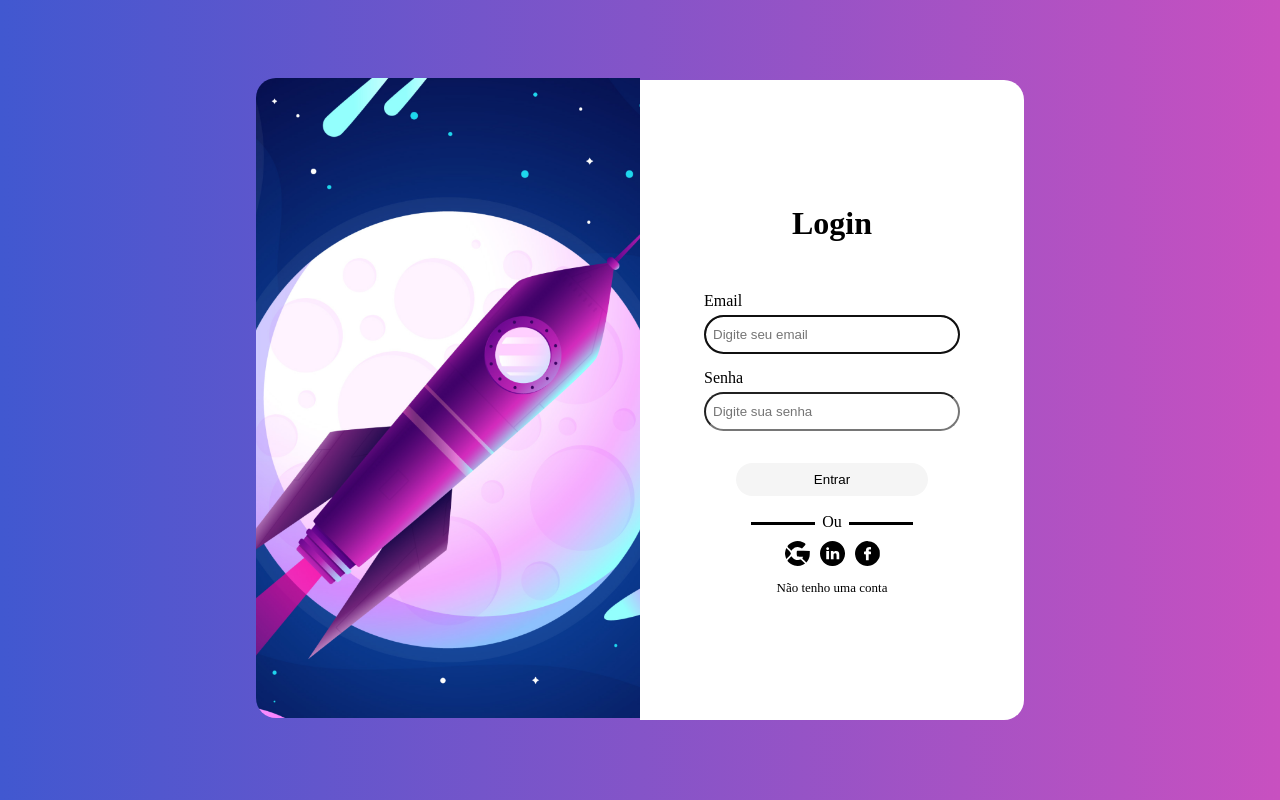
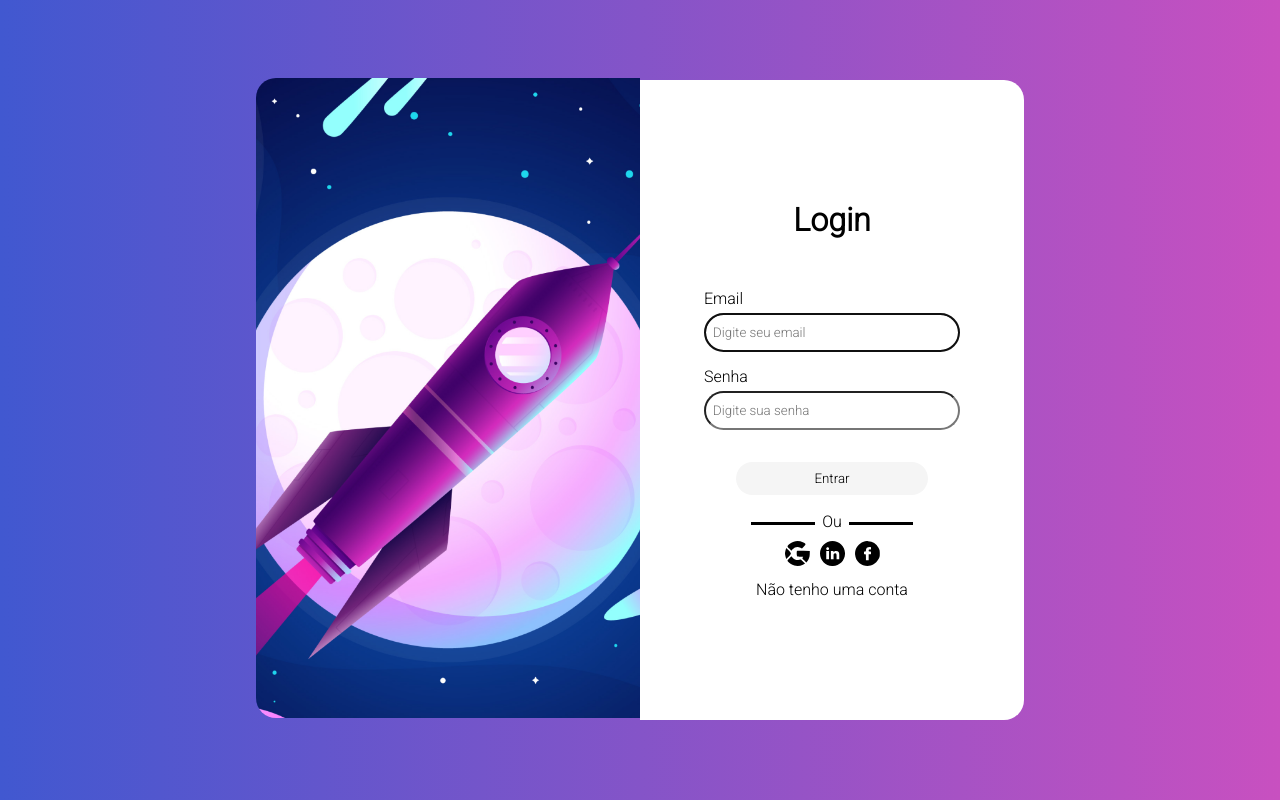
Before and after one commit to ProgrammerKelliton/SpaceForm, a plain HTML site: page index.html in a window 1280 px wide. Drawn offline with Linux system fonts and the light colour scheme.

Commit message:
Adicionando nova fonte

```diff
--- a/index.html
+++ b/index.html
@@ -9,6 +9,9 @@
     <link rel="stylesheet" href="/styles/animationStyles/style.css">
     <link rel="stylesheet" href="/styles/main/style.css">
     <link rel="stylesheet" href="/styles/stylesResponsive/style.css">
+    <link rel="preconnect" href="https://fonts.googleapis.com">
+    <link rel="preconnect" href="https://fonts.gstatic.com" crossorigin>
+    <link href="https://fonts.googleapis.com/css2?family=Roboto:wght@300&display=swap" rel="stylesheet">
 </head>
 
 <body>
--- a/styles/main/style.scss
+++ b/styles/main/style.scss
@@ -8,6 +8,7 @@
     padding: 0;
     margin: 0;
     box-sizing: border-box;
+    font-family: "Roboto", sans-serif;
 }
 
 body {
@@ -87,7 +88,7 @@ body {
 .login__box--createAccount {
     color: black;
     text-decoration: none;
-    font-size: small;
+    font-size: medium;
 }
 
 .login__box--LoginButton {
```
Also changed, not shown: styles/main/style.css, 1 other file.
